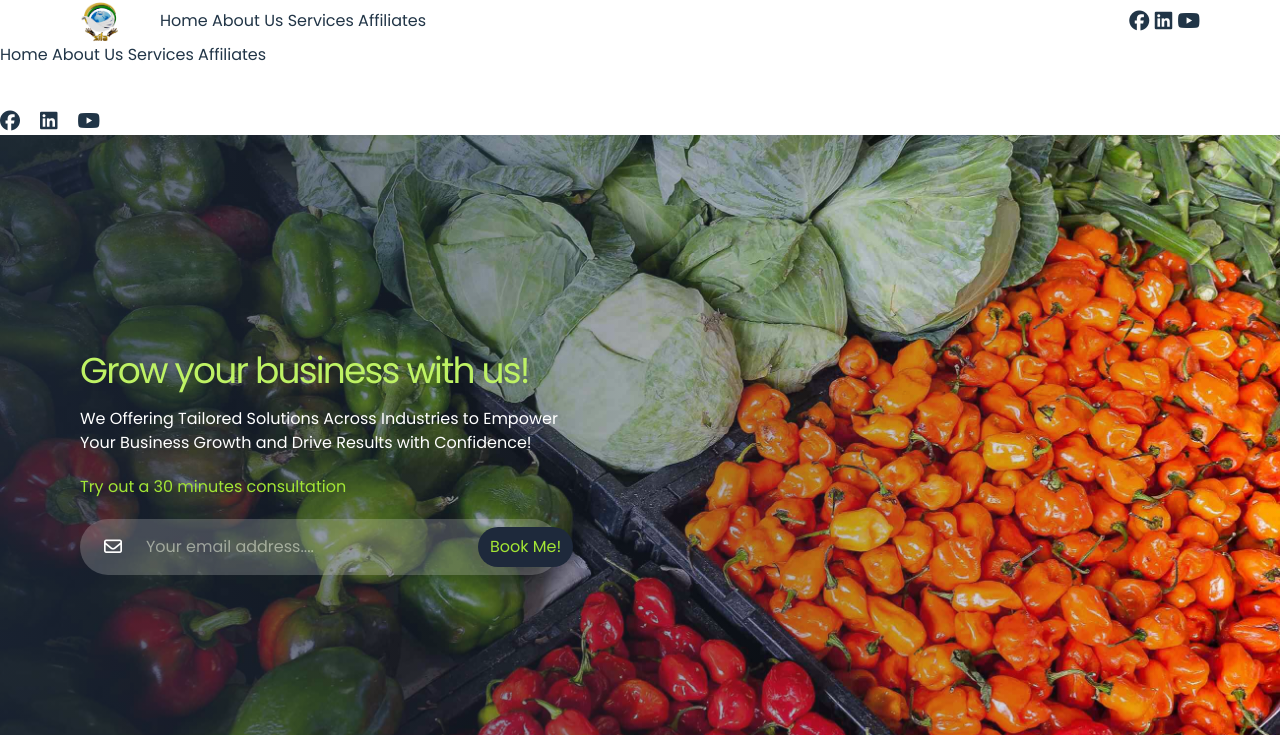
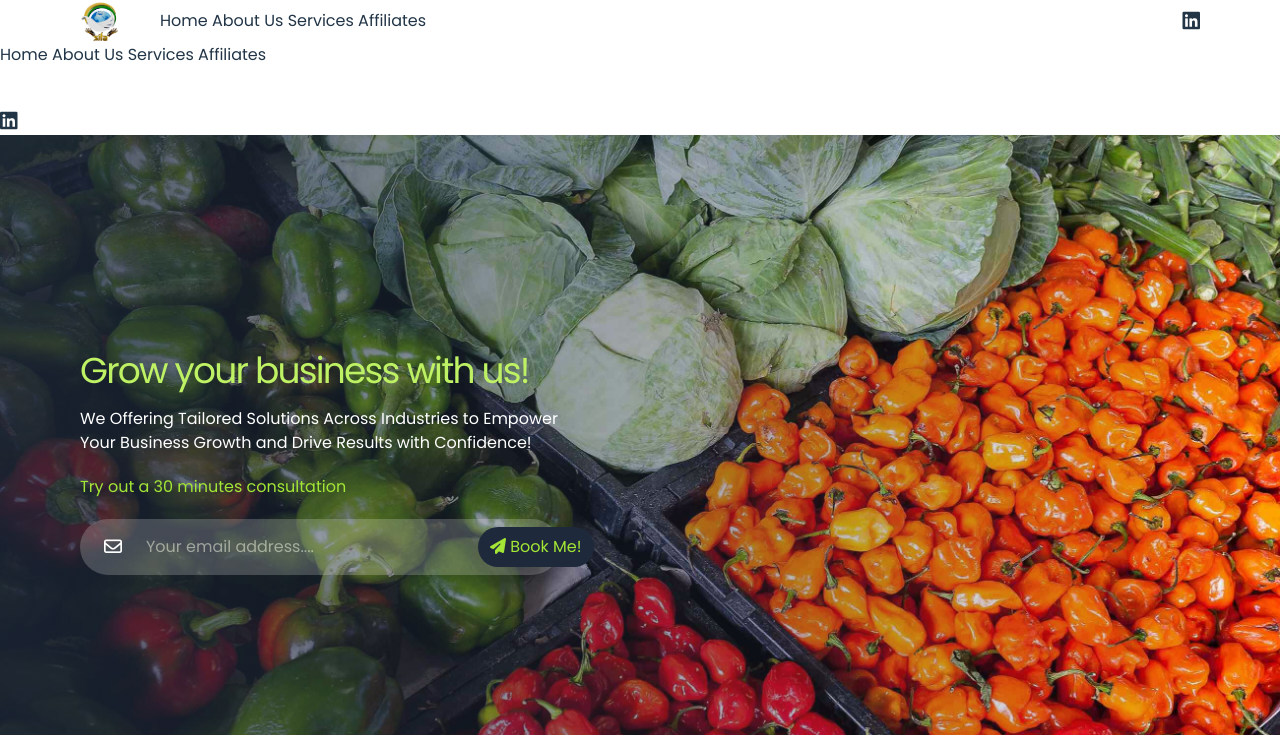
Before and after one commit to psikazwe/sila_web, a Django app: page / in a window 1280 px wide. Shown: the top 739 px of the page. Run offline with Django 5.2, Linux system fonts and the light colour scheme; data comes from the database, SQL or seed files in the repository; data that the repository does not hold is empty; style sheets or scripts are compiled from the project's sources; some libraries are stand-ins or nearby versions.

Commit message:
book consultation email sender

```diff
--- a/core/templates/components/book-meeting.html
+++ b/core/templates/components/book-meeting.html
@@ -3,7 +3,10 @@
     <form class="bg-white/20 pl-4 pr-2 py-2 rounded-full flex items-center max-w-max" method="post" action="{% url 'core:book' %}">
         <i class="fa-regular fa-envelope mx-2 text-lg"></i>
         <input required type="email" name="email" placeholder="Your email address...." class="focus:outline-none bg-transparent px-4 placeholder:text-lime-50 placeholder:text-opacity-50">
-        <button class="flex-shrink-0 text-nowrap py-2 px-3 rounded-full text-lime-400 bg-slate-800">Book Me!</button>
+        <button class="flex-shrink-0 text-nowrap py-2 px-3 rounded-full text-lime-400 bg-slate-800">
+            <i class="fa-solid fa-paper-plane"></i>
+            <span class="hidden sm:inline-block">Book Me!</span>
+        </button>
         {% csrf_token %}
     </form>
 </div>
--- a/core/templates/fixed_navbar.html
+++ b/core/templates/fixed_navbar.html
@@ -23,17 +23,17 @@
 
             <div class="links !text-xl">
 
-                <a href="http://" target="_blank" rel="noopener noreferrer">
+                <!-- <a href="http://" target="_blank" rel="noopener noreferrer">
                     <i class="fa-brands fa-facebook"></i>
-                </a>
+                </a> -->
 
                 <a href="https://www.linkedin.com/in/sila-global-solutions-6b251832a/" target="_blank" rel="noopener noreferrer">
                     <i class="fa-brands fa-linkedin"></i>
                 </a>
 
-                <a href="http://" target="_blank" rel="noopener noreferrer">
+                <!-- <a href="http://" target="_blank" rel="noopener noreferrer">
                     <i class="fa-brands fa-youtube"></i>
-                </a>
+                </a> -->
 
             </div>
 
@@ -68,17 +68,17 @@
         </nav>
 
         <ul class="flex flex-wrap gap-5 mt-10 text-xl list-disc">
-            <a href="http://" target="_blank" rel="noopener noreferrer">
+            <!-- <a href="http://" target="_blank" rel="noopener noreferrer">
                 <i class="fa-brands fa-facebook"></i>
-            </a>
+            </a> -->
 
             <a href="https://www.linkedin.com/in/sila-global-solutions-6b251832a/" target="_blank" rel="noopener noreferrer">
                 <i class="fa-brands fa-linkedin"></i>
             </a>
 
-            <a href="http://" target="_blank" rel="noopener noreferrer">
+            <!-- <a href="http://" target="_blank" rel="noopener noreferrer">
                 <i class="fa-brands fa-youtube"></i>
-            </a>
+            </a> -->
         </ul>
     </div>
 </header>
--- a/core/templates/index.html
+++ b/core/templates/index.html
@@ -126,9 +126,15 @@
         </div>
 
         <div class="flex items-center gap-5 text-xl">
-            <a href="#"><i class="fa-brands fa-facebook-f"></i></a>
-            <a href="#"><i class="fa-brands fa-instagram"></i></a>
-            <a href="#"><i class="fa-brands fa-linkedin"></i></a>
+
+            <a href="tel:+260968666009" class="text">+260968666009</a>
+
+            <!-- <a href="#"><i class="fa-brands fa-facebook-f"></i></a>
+            <a href="#"><i class="fa-brands fa-instagram"></i></a> -->
+
+            <a href="https://www.linkedin.com/in/sila-global-solutions-6b251832a/" target="_blank" rel="noopener noreferrer">
+                <i class="fa-brands fa-linkedin"></i>
+            </a>
         </div>
 
     </div>
--- a/core/templates/service/list.html
+++ b/core/templates/service/list.html
@@ -41,7 +41,11 @@
                 Discover a comprehensive range of specialized services tailored to meet the unique needs of diverse industries. Our expert professionals deliver cutting-edge solutions designed to enhance operational efficiency, drive innovation, and propel your business forward.
             </p>
 
-            <button class="button secondary big  animate-slidein  opacity-0 [--slidein-delay:600ms]">Call For Inquiries</button>
+            <div>
+                <a href="tel:+260968666009">
+                    <button class="button secondary big  animate-slidein  opacity-0 [--slidein-delay:600ms]">Call For Inquiries</button>
+                </a>
+            </div>
         </div>
     </div>
 </div>
--- a/core/templates/team.html
+++ b/core/templates/team.html
@@ -30,7 +30,11 @@
             {% endif %}
 
 
-            {% comment %} <button class="button secondary big">Inquire</button> {% endcomment %}
+            <div>
+                <a href="tel:+260968666009">
+                    <button class="button secondary big  animate-slidein  opacity-0 [--slidein-delay:600ms]">Call For Inquiries</button>
+                </a>
+            </div>
         </div>
     </div>
 </div>
```
Also changed, not shown: core/templates/about-us.html (+7 -2 lines), static/css/output.css, 1 other file.
